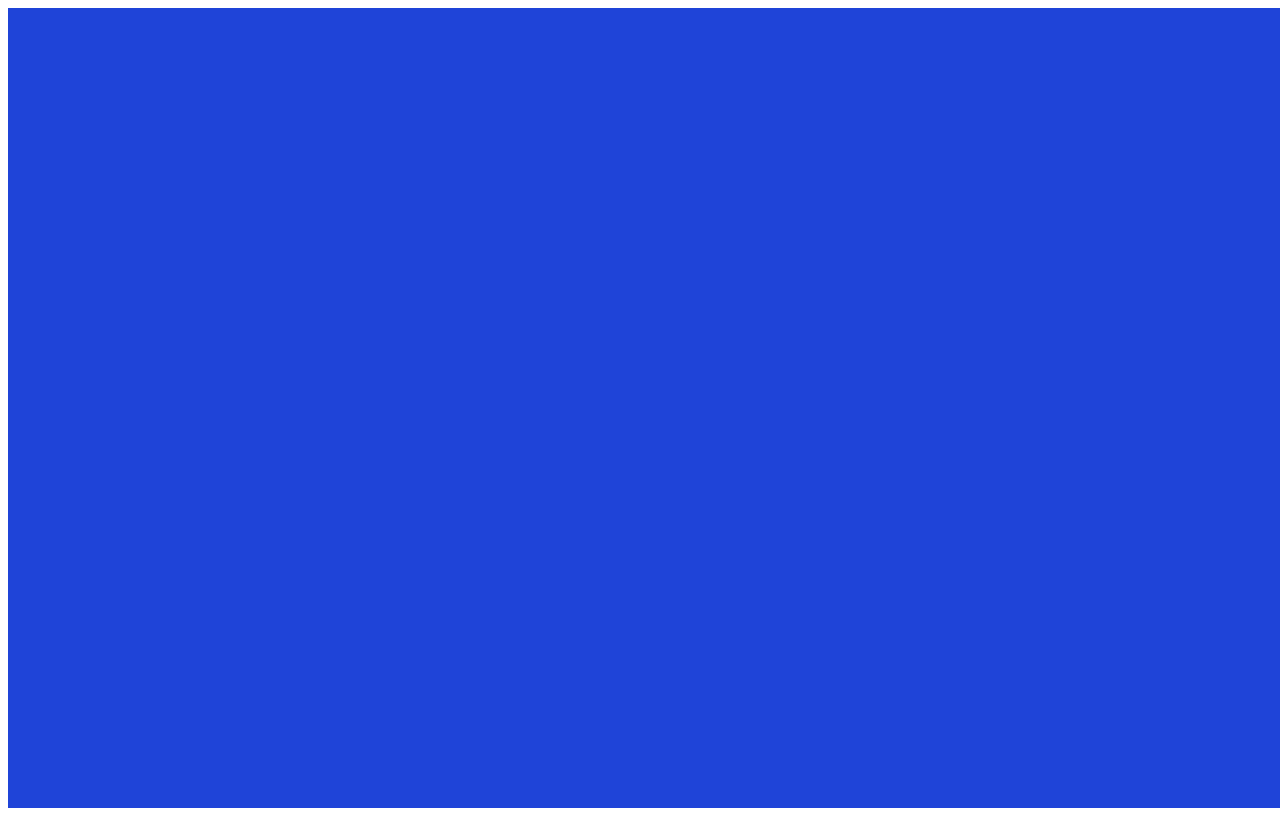
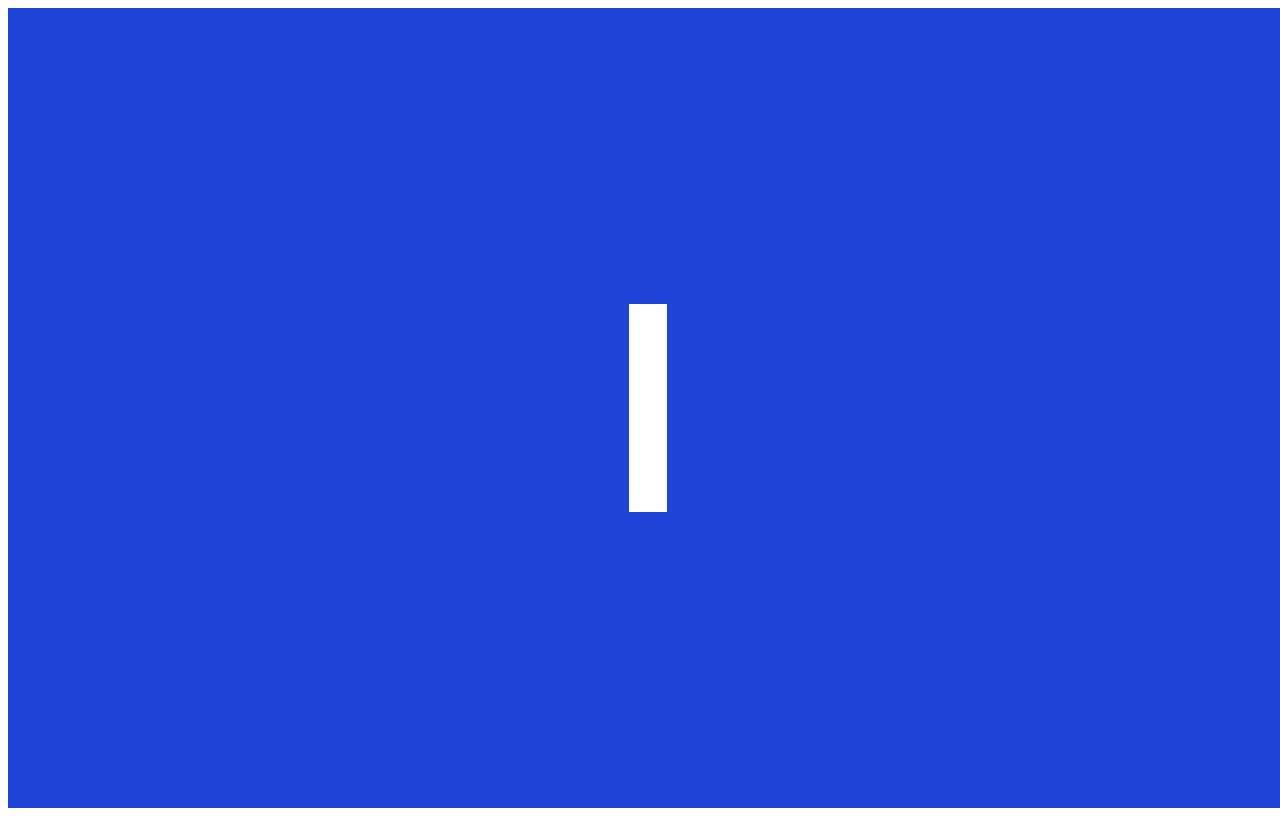
Before and after one commit to Y16Chryatis/ScalesKG, a plain HTML site: page index.html in a window 1280 px wide. Drawn offline with Linux system fonts and the light colour scheme.

Commit message:
create base key

```diff
--- a/index.html
+++ b/index.html
@@ -10,11 +10,100 @@
 <body>
 
     <div class="allcont">
-        <div class="upcont">
+        <div class="menucont">
 
         </div>
 
+        <div class="pianocont">
+            <div class="notew"></div>
+            <div class="noteb"></div>
+        </div>
+
+    </div>
+</body>
+
+<!--
+<body>
+
+        <div class="piano-container">
+            <ul class="piano-keys-list">
+                <li class="piano-keys white-key"
+                    data-list="01">
+                  </li>
+                <li class="piano-keys black-key"
+                    data-list="02">
+                  </li>
+                <li class="piano-keys white-key"
+                    data-list="03">
+                  </li>
+                <li class="piano-keys black-key"
+                    data-list="04">
+                  </li>
+                <li class="piano-keys white-key"
+                    data-list="05">
+                  </li>
+                <li class="piano-keys black-key"
+                    data-list="06">
+                  </li>
+                <li class="piano-keys white-key"
+                    data-list="07">
+                  </li>
+                <li class="piano-keys white-key"
+                    data-list="08">
+                  </li>
+                <li class="piano-keys black-key"
+                    data-list="09">
+                  </li>
+                <li class="piano-keys white-key"
+                    data-list="10">
+                  </li>
+                <li class="piano-keys black-key"
+                    data-list="11">
+                  </li>
+                <li class="piano-keys white-key"
+                    data-list="12">
+                  </li>
+                <li class="piano-keys white-key"
+                    data-list="13">
+                  </li>
+                <li class="piano-keys black-key"
+                    data-list="14">
+                  </li>
+                <li class="piano-keys white-key"
+                    data-list="15">
+                  </li>
+                <li class="piano-keys black-key"
+                    data-list="16">
+                  </li>
+                <li class="piano-keys white-key"
+                    data-list="17">
+                  </li>
+                <li class="piano-keys black-key"
+                    data-list="18">
+                  </li>
+                <li class="piano-keys white-key"
+                    data-list="19">
+                  </li>
+                <li class="piano-keys white-key"
+                    data-list="20">
+                  </li>
+                <li class="piano-keys black-key"
+                    data-list="21">
+                  </li>
+                <li class="piano-keys white-key"
+                    data-list="22">
+                  </li>
+                <li class="piano-keys black-key"
+                    data-list="23">
+                  </li>
+                <li class="piano-keys white-key"
+                    data-list="24">
+                  </li>
+            </ul>
+        </div>
     </div>
 
-</body>
+    <script src="script.js"></script>
+</body> -->
+
 </html>
--- a/style.css
+++ b/style.css
@@ -10,6 +10,14 @@
     align-items: center;
 }
 
-.upcont {
+.menucont {
 
 }
+
+.notew{
+    height: 26vh;
+    width: 3vw;
+    border: 2px;
+    border-color: black;
+    background-color: white;
+}
```
